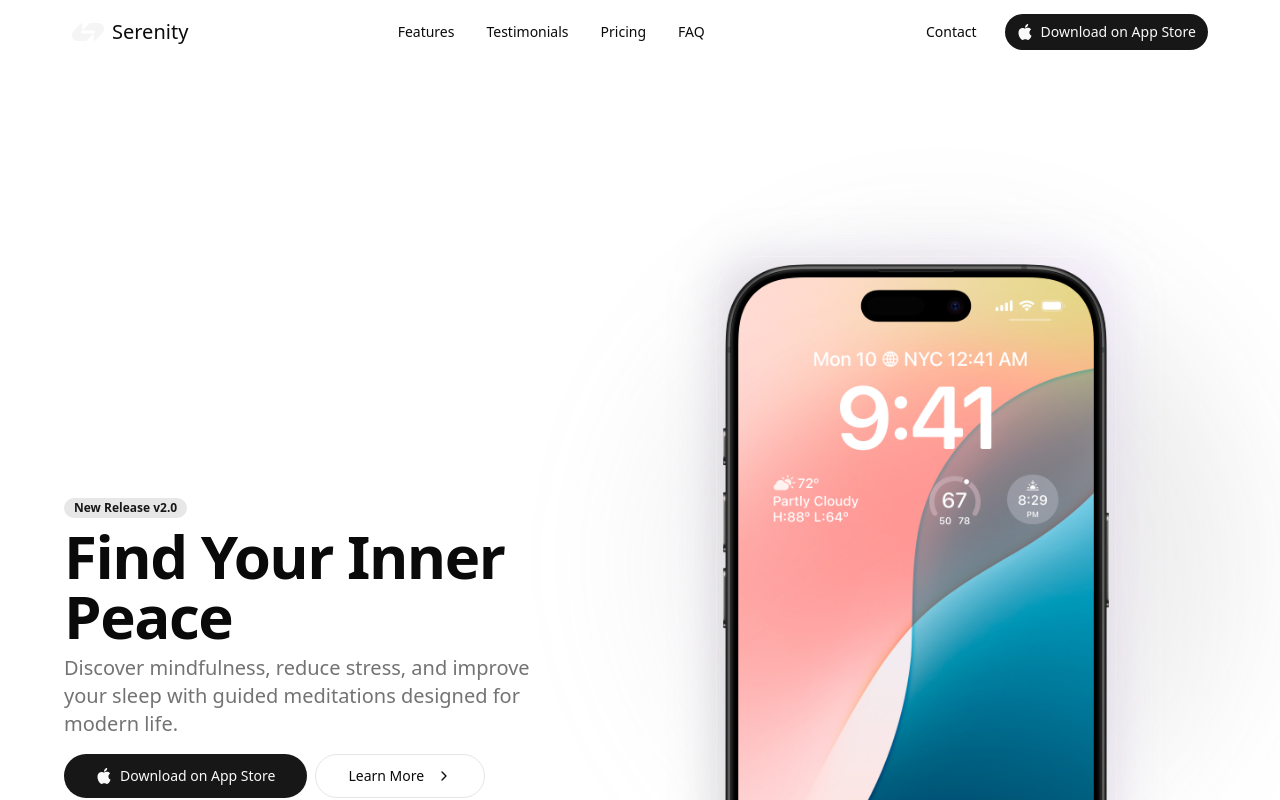
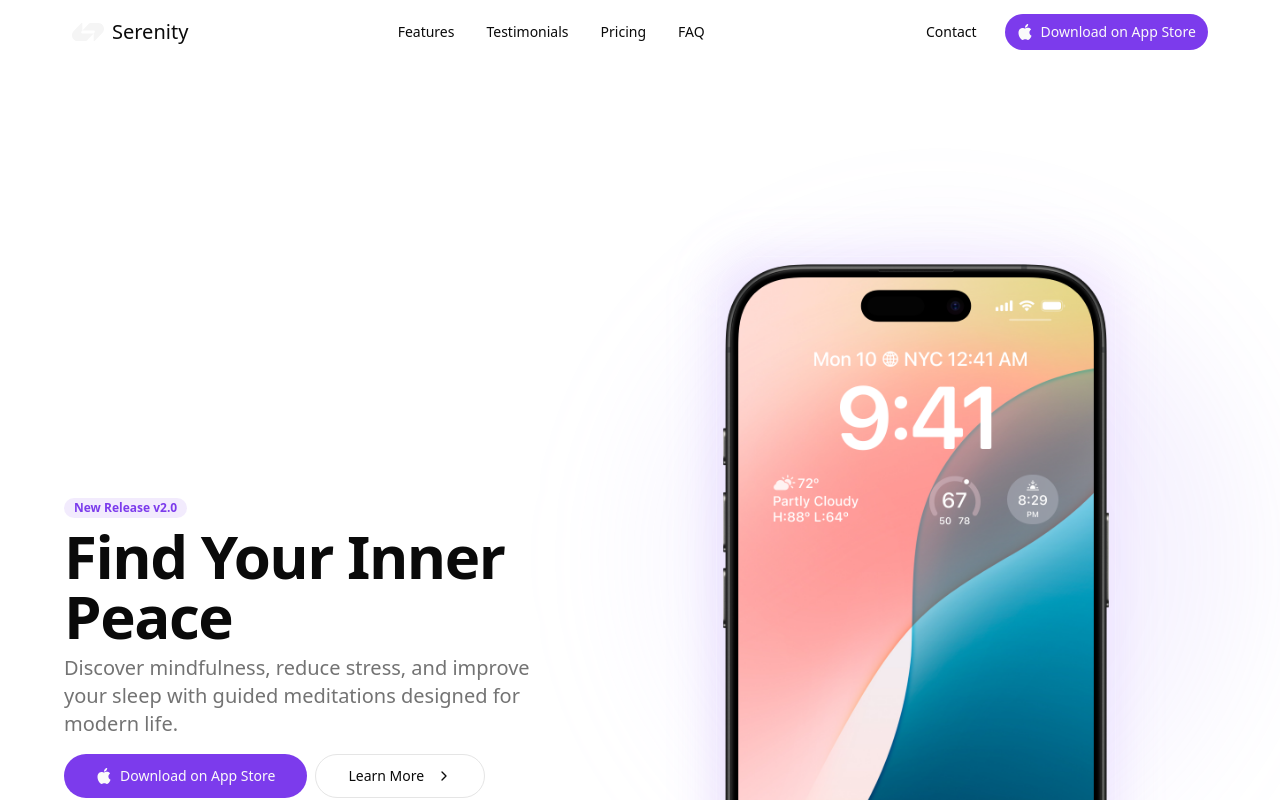
Before and after one commit to Wild-Development-Inc/topoglyph-net, a Next.js app: page / in a window 1280 px wide. Shown: the top 800 px of the page. Built offline with nearby package versions, Linux system fonts and the light colour scheme.

Commit message:
feat: update primary color

```diff
--- a/app/globals.css
+++ b/app/globals.css
@@ -69,7 +69,7 @@
   --card-foreground: oklch(0.145 0 0);
   --popover: oklch(1 0 0);
   --popover-foreground: oklch(0.145 0 0);
-  --primary: oklch(0.205 0 0);
+  --primary: oklch(54.2% 0.245 293);
   --primary-foreground: oklch(0.985 0 0);
   --secondary: oklch(0.97 0 0);
   --secondary-foreground: oklch(0.205 0 0);
@@ -103,7 +103,7 @@
   --card-foreground: oklch(0.985 0 0);
   --popover: oklch(0.205 0 0);
   --popover-foreground: oklch(0.985 0 0);
-  --primary: oklch(0.922 0 0);
+  --primary: oklch(54.2% 0.245 293);
   --primary-foreground: oklch(0.205 0 0);
   --secondary: oklch(0.269 0 0);
   --secondary-foreground: oklch(0.985 0 0);
```
